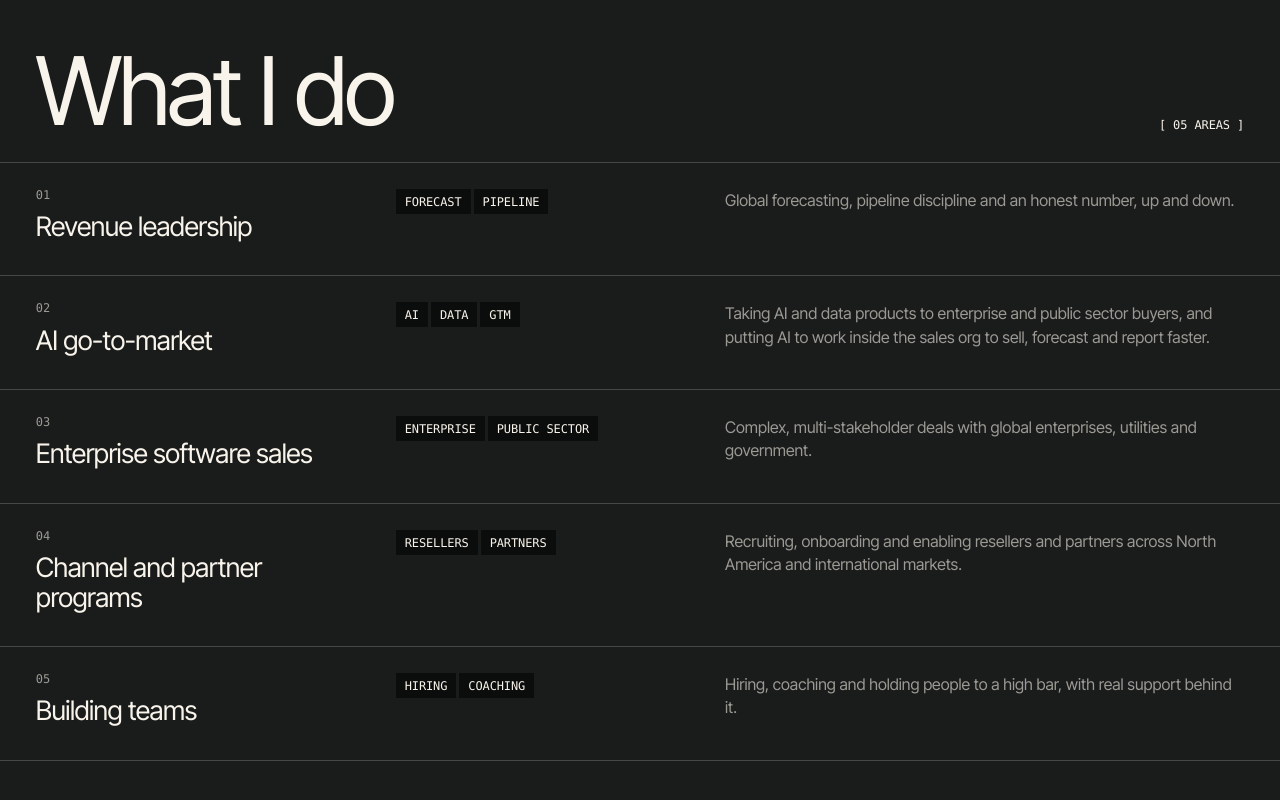
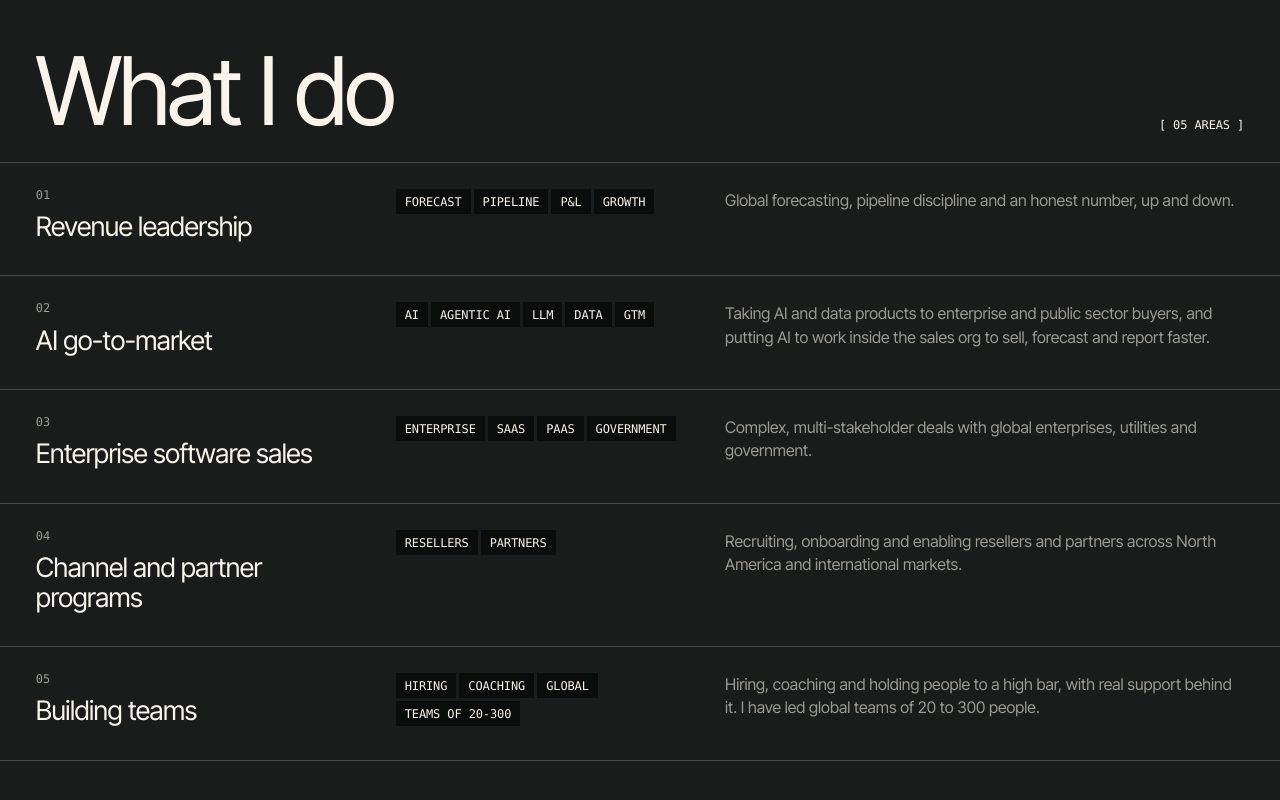
Before and after one commit to jddass0948/justin-dass-site, a plain HTML site: page index.html in a window 1280 px wide. Shown: the part 2021-2821 px from the top of the page. Drawn offline with Linux system fonts and the light colour scheme; animation ran at ten frames a second; a web font is replaced by a local one.

Commit message:
Expand What I do tags, swap PartnerOne portfolio stat for team size
Co-Authored-By: Claude Opus 5.5 <noreply@anthropic.com>
Claude-Session: https://claude.ai/code/session_014AM5LZKnbWVRAobATkpc4h

```diff
--- a/index.html
+++ b/index.html
@@ -284,7 +284,7 @@
     <div class="stats">
       <div class="stat rv"><b>3</b><span class="mono">Company exits</span></div>
       <div class="stat rv"><b>5</b><span class="mono">Acquisitions of $100M+ each at PartnerOne</span></div>
-      <div class="stat rv"><b>20</b><span class="mono">PE-backed software companies in the PartnerOne portfolio</span></div>
+      <div class="stat rv"><b>20-300</b><span class="mono">Size of the sales teams I have led, by headcount</span></div>
     </div>
     <div class="cols">
       <p class="rv"><span class="mono scr">( Today )</span>Today I'm CRO and Global Vice President, Revenue at ASTERRA. We sell AI-powered, satellite-based infrastructure intelligence to utilities, municipalities and enterprise infrastructure organizations, and I lead worldwide sales across 65+ countries in the Americas, EMEA and APAC.</p>
@@ -299,11 +299,11 @@
       <span class="mono scr">[ 05 Areas ]</span>
     </div>
     <div class="rows">
-      <div class="row rv"><div class="name"><span class="num mono">01</span>Revenue leadership</div><div class="chips mono"><span class="chip scr">Forecast</span><span class="chip scr">Pipeline</span></div><p class="desc">Global forecasting, pipeline discipline and an honest number, up and down.</p></div>
-      <div class="row rv"><div class="name"><span class="num mono">02</span>AI go-to-market</div><div class="chips mono"><span class="chip scr">AI</span><span class="chip scr">Data</span><span class="chip scr">GTM</span></div><p class="desc">Taking AI and data products to enterprise and public sector buyers, and putting AI to work inside the sales org to sell, forecast and report faster.</p></div>
-      <div class="row rv"><div class="name"><span class="num mono">03</span>Enterprise software sales</div><div class="chips mono"><span class="chip scr">Enterprise</span><span class="chip scr">Public sector</span></div><p class="desc">Complex, multi-stakeholder deals with global enterprises, utilities and government.</p></div>
+      <div class="row rv"><div class="name"><span class="num mono">01</span>Revenue leadership</div><div class="chips mono"><span class="chip scr">Forecast</span><span class="chip scr">Pipeline</span><span class="chip scr">P&amp;L</span><span class="chip scr">Growth</span></div><p class="desc">Global forecasting, pipeline discipline and an honest number, up and down.</p></div>
+      <div class="row rv"><div class="name"><span class="num mono">02</span>AI go-to-market</div><div class="chips mono"><span class="chip scr">AI</span><span class="chip scr">Agentic AI</span><span class="chip scr">LLM</span><span class="chip scr">Data</span><span class="chip scr">GTM</span></div><p class="desc">Taking AI and data products to enterprise and public sector buyers, and putting AI to work inside the sales org to sell, forecast and report faster.</p></div>
+      <div class="row rv"><div class="name"><span class="num mono">03</span>Enterprise software sales</div><div class="chips mono"><span class="chip scr">Enterprise</span><span class="chip scr">SaaS</span><span class="chip scr">PaaS</span><span class="chip scr">Government</span></div><p class="desc">Complex, multi-stakeholder deals with global enterprises, utilities and government.</p></div>
       <div class="row rv"><div class="name"><span class="num mono">04</span>Channel and partner programs</div><div class="chips mono"><span class="chip scr">Resellers</span><span class="chip scr">Partners</span></div><p class="desc">Recruiting, onboarding and enabling resellers and partners across North America and international markets.</p></div>
-      <div class="row rv"><div class="name"><span class="num mono">05</span>Building teams</div><div class="chips mono"><span class="chip scr">Hiring</span><span class="chip scr">Coaching</span></div><p class="desc">Hiring, coaching and holding people to a high bar, with real support behind it.</p></div>
+      <div class="row rv"><div class="name"><span class="num mono">05</span>Building teams</div><div class="chips mono"><span class="chip scr">Hiring</span><span class="chip scr">Coaching</span><span class="chip scr">Global</span><span class="chip scr">Teams of 20-300</span></div><p class="desc">Hiring, coaching and holding people to a high bar, with real support behind it. I have led global teams of 20 to 300 people.</p></div>
     </div>
   </section>
 
```
Also changed, not shown: 1 other file.
